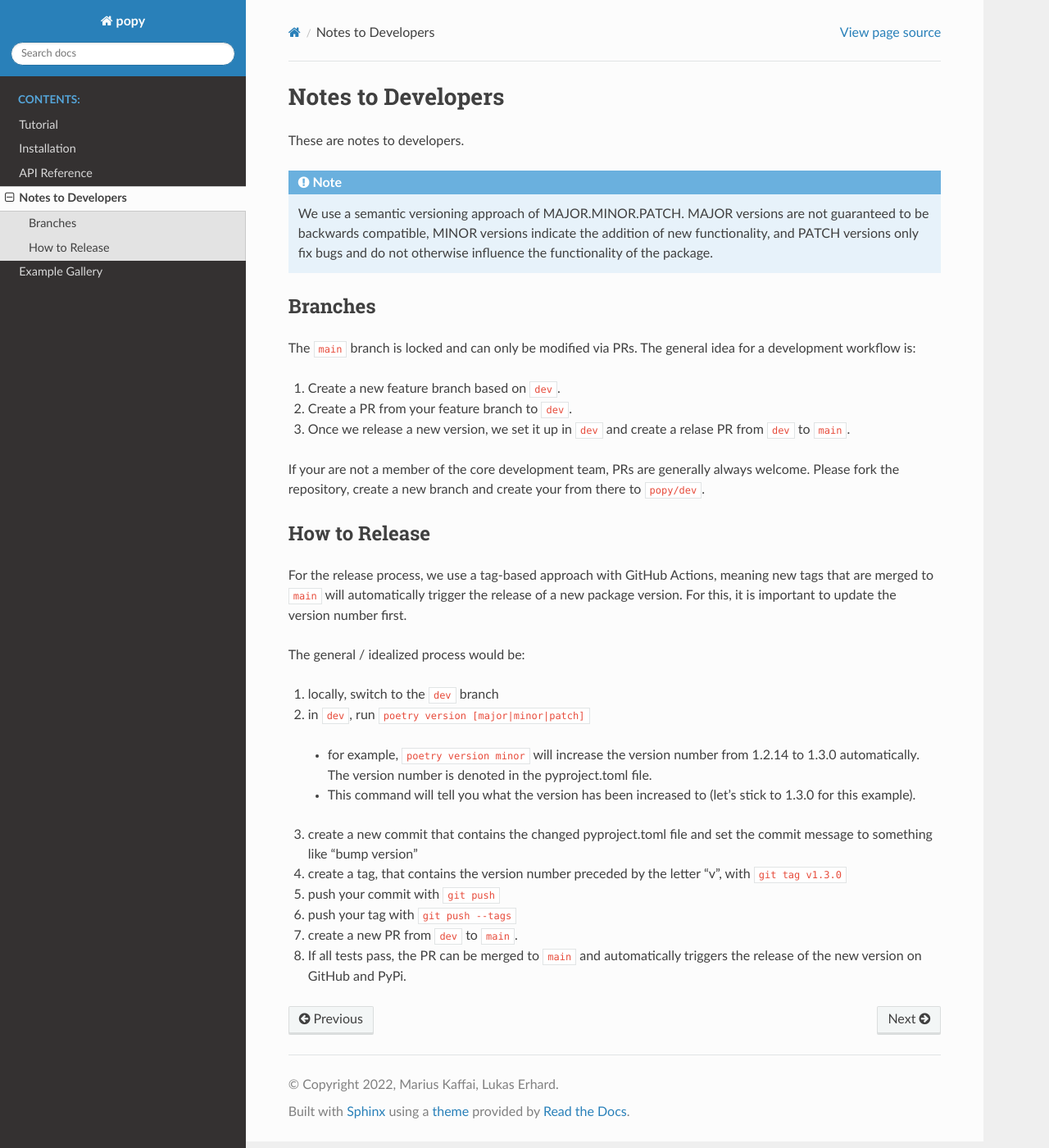
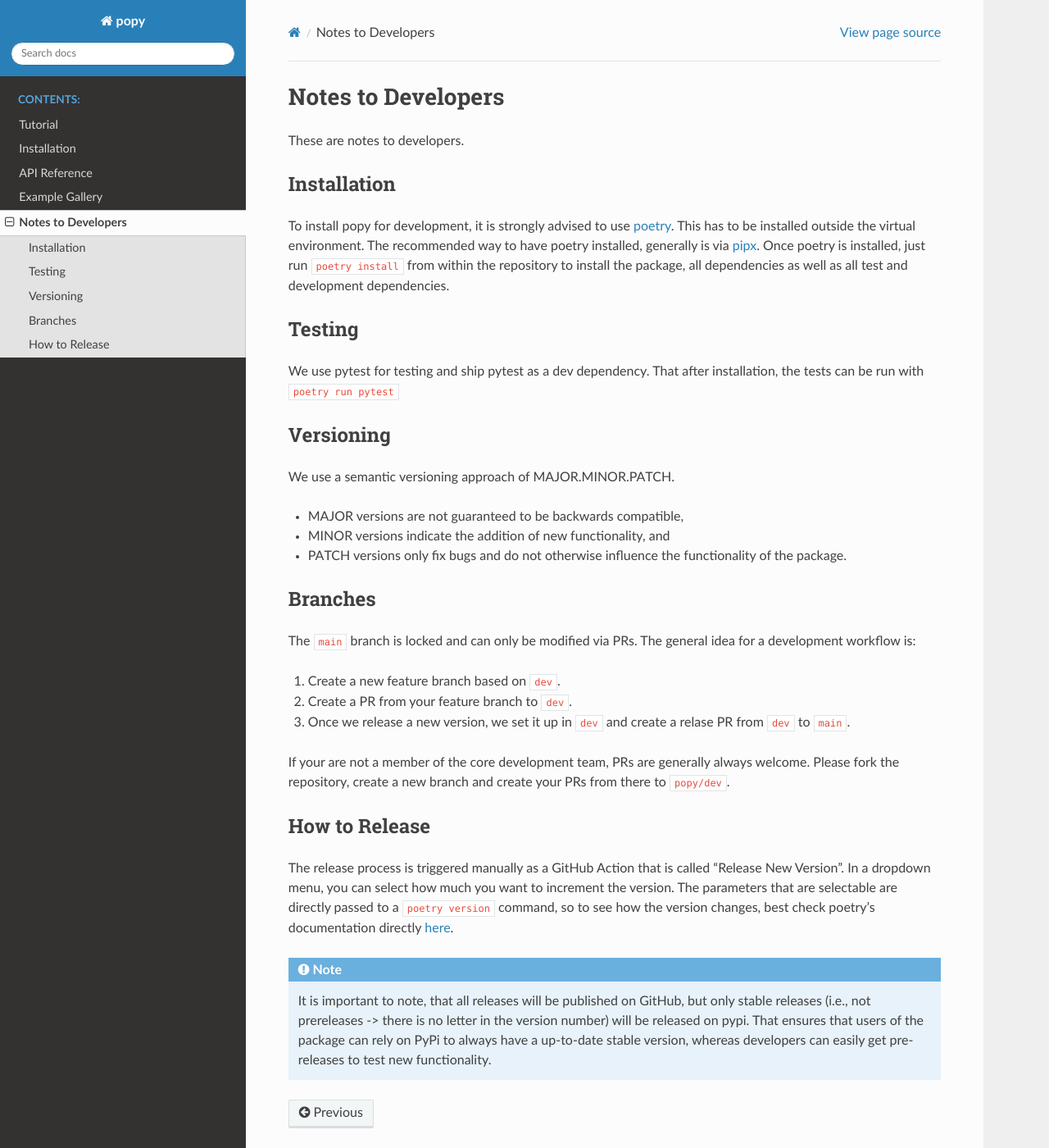
Before and after one commit to mariuzka/pop2net, a Sphinx documentation site: the page built from docs/developers.rst, in a window 1280 px wide and 1400 px high. Shown: the whole window at 82% size. Built offline with Sphinx 7.4.7 and the Read the Docs theme 2.0.0, drawn with Linux system fonts in a browser that asks for light colours; pages that are not in the unit, such as notebooks, are missing from menus.

Commit message:
first draft of developer section in docs

```diff
--- a/docs/developers.rst
+++ b/docs/developers.rst
@@ -5,11 +5,32 @@
 Notes to Developers
 ===================
 
-
 These are notes to developers.
 
-.. note::
-    We use a semantic versioning approach of MAJOR.MINOR.PATCH. MAJOR versions are not guaranteed to be backwards compatible, MINOR versions indicate the addition of new functionality, and PATCH versions only fix bugs and do not otherwise influence the functionality of the package.
+Installation
+============
+
+To install popy for development, it is strongly advised to use `poetry <https://python-poetry.org/>`_.
+This has to be installed outside the virtual environment.
+The recommended way to have poetry installed, generally is via `pipx <https://pipx.pypa.io/stable/installation/>`_.
+Once poetry is installed, just run ``poetry install`` from within the repository to install the package, all dependencies as well as all test and development dependencies.
+
+
+Testing
+=======
+
+We use pytest for testing and ship pytest as a dev dependency.
+That after installation, the tests can be run with ``poetry run pytest``
+
+Versioning
+==========
+
+We use a semantic versioning approach of MAJOR.MINOR.PATCH.
+
+- MAJOR versions are not guaranteed to be backwards compatible,
+- MINOR versions indicate the addition of new functionality, and
+- PATCH versions only fix bugs and do not otherwise influence the functionality of the package.
+
 
 Branches
 ========
@@ -21,23 +42,16 @@ The general idea for a development workflow is:
 2. Create a PR from your feature branch to ``dev``.
 3. Once we release a new version, we set it up in ``dev`` and create a relase PR from ``dev`` to ``main``.
 
-If your are not a member of the core development team, PRs are generally always welcome. Please fork the repository, create a new branch and create your from there to ``popy/dev``.
+If your are not a member of the core development team, PRs are generally always welcome. Please fork the repository, create a new branch and create your PRs from there to ``popy/dev``.
 
 
 How to Release
 ==============
 
-For the release process, we use a tag-based approach with GitHub Actions, meaning new tags that are merged to ``main`` will automatically trigger the release of a new package version. For this, it is important to update the version number first.
+The release process is triggered manually as a GitHub Action that is called "Release New Version".
+In a dropdown menu, you can select how much you want to increment the version.
+The parameters that are selectable are directly passed to a ``poetry version`` command, so to see how the version changes, best check poetry's documentation directly `here <https://python-poetry.org/docs/cli#version>`_.
 
-The general / idealized process would be:
-
-1. locally, switch to the ``dev`` branch
-2. in ``dev``, run ``poetry version [major|minor|patch]``
-  - for example, ``poetry version minor`` will increase the version number from 1.2.14 to 1.3.0 automatically. The version number is denoted in the pyproject.toml file.
-  - This command will tell you what the version has been increased to (let's stick to 1.3.0 for this example).
-3. create a new commit that contains the changed pyproject.toml file and set the commit message to something like "bump version"
-4. create a tag, that contains the version number preceded by the letter "v", with ``git tag v1.3.0``
-5. push your commit with ``git push``
-6. push your tag with ``git push --tags``
-7. create a new PR from ``dev`` to ``main``.
-8. If all tests pass, the PR can be merged to ``main`` and automatically triggers the release of the new version on GitHub and PyPi.
+.. note::
+  It is important to note, that all releases will be published on GitHub, but only stable releases (i.e., not prereleases -> there is no letter in the version number) will be released on pypi.
+  That ensures that users of the package can rely on PyPi to always have a up-to-date stable version, whereas developers can easily get pre-releases to test new functionality.
--- a/docs/index.rst
+++ b/docs/index.rst
@@ -19,8 +19,8 @@ Welcome to Popy's documentation!
    section_introduction
    installation
    api/index
+   examples/index
    developers
-   examples/index
 
 
 Indices and tables
```
